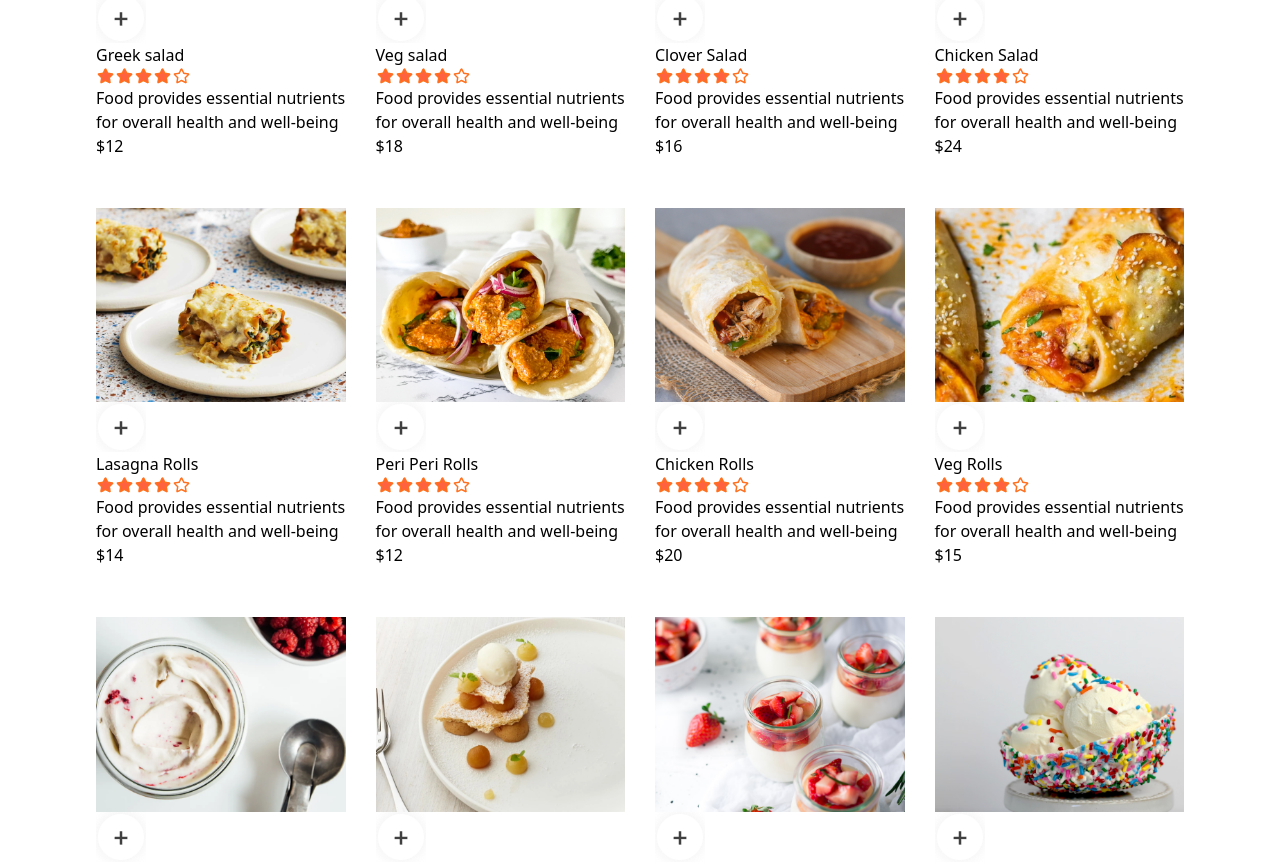
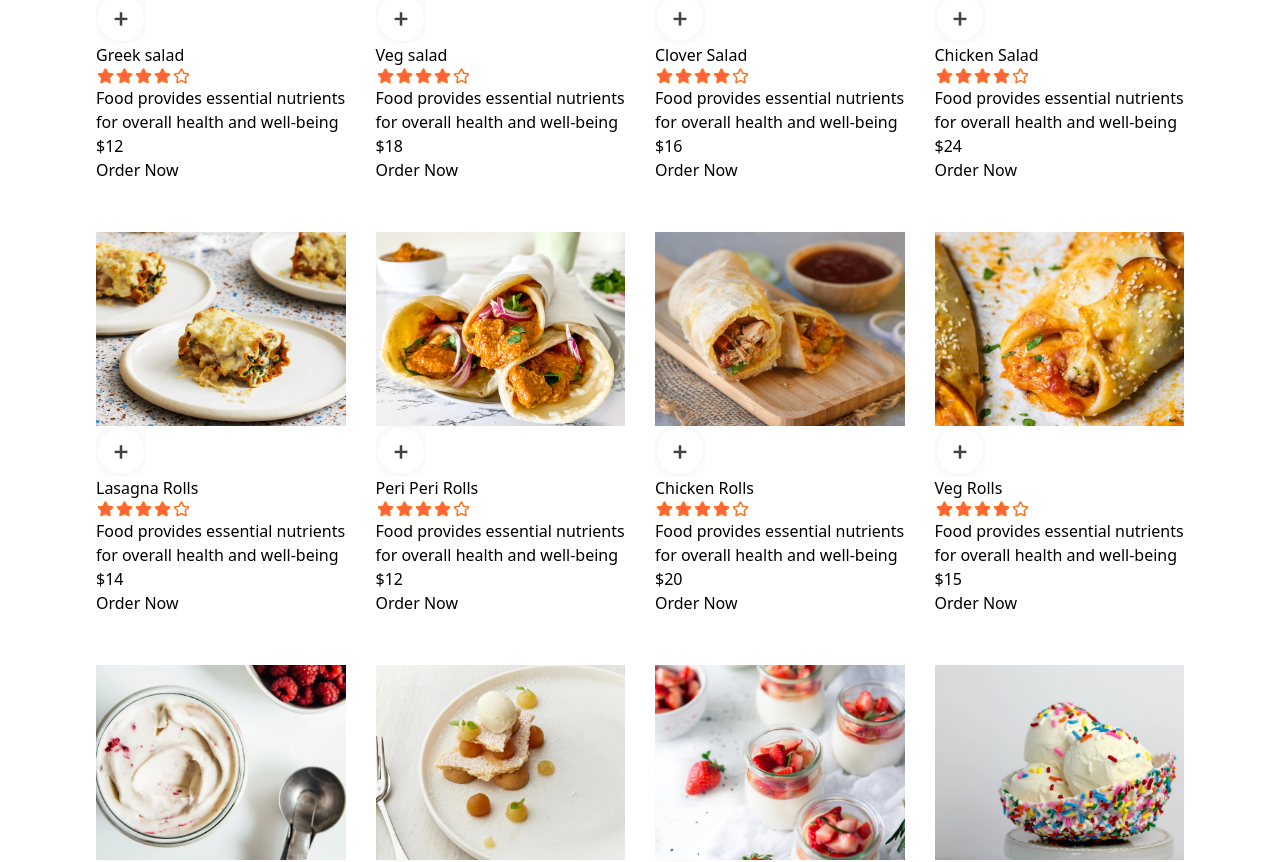
Before and after one commit to AADILMANDOTTIL/foodApp.com, a React (Vite) app: page / in a window 1280 px wide. Shown: the part 2300-3162 px from the top of the page. Built offline with nearby package versions, Linux system fonts and the light colour scheme.

Commit message:
new update

```diff
--- a/src/Components/FoodItems/FoodItems.jsx
+++ b/src/Components/FoodItems/FoodItems.jsx
@@ -27,7 +27,11 @@ function FoodItems({ id, name, description, price, image }) {
                         <img className='h-[15px]' src={assets.rating_starts} alt="" />
                     </div>
                     <p className='text-[12px]  text-[#676767]'>{description}</p>
+                    <div className='flex justify-between p-2'>
                     <p className=' text-xl text-[#3a2112]'>${price}</p>
+                    <button onClick={() => Ingrement(id)} className='bg-black text-white w-[100px] p-1 rounded'>Order Now</button>
+                    </div>
+
                 </div>
 
             </div>
```
